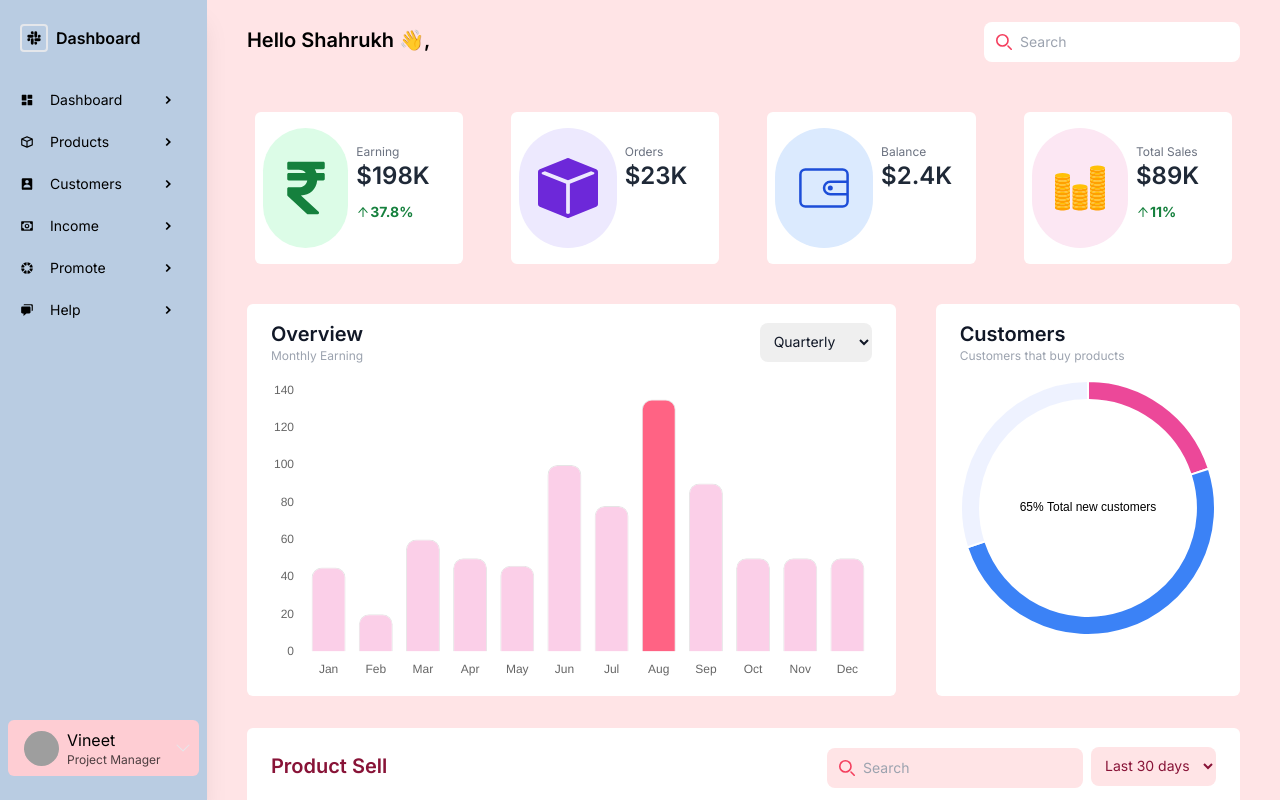
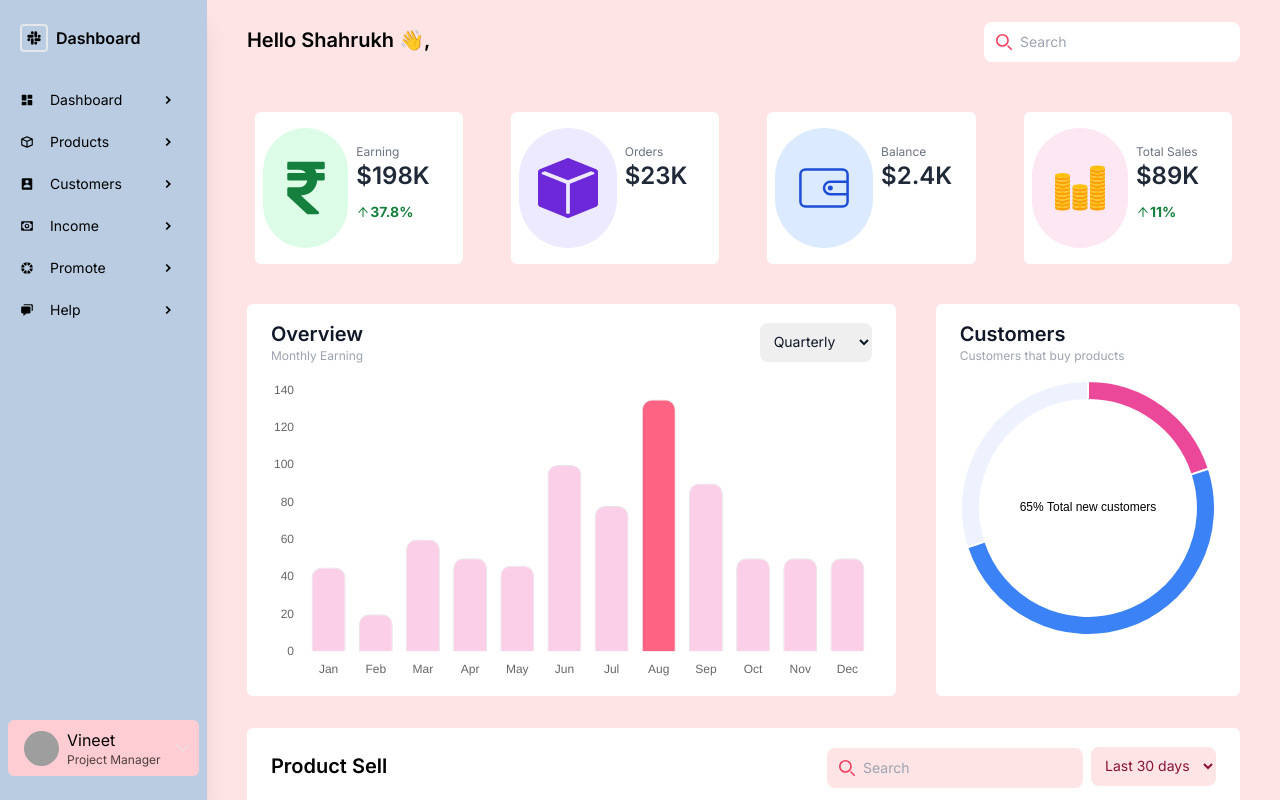
Before and after one commit to Vineet-23/Fitpeo-dashboard, a React (Vite) app: page / in a window 1280 px wide. Built offline with nearby package versions, Linux system fonts and the light colour scheme; grey boxes are pictures that could not be loaded.

Commit message:
Update Table.jsx

```diff
--- a/src/core/components/Table.jsx
+++ b/src/core/components/Table.jsx
@@ -26,7 +26,7 @@ const Table = () => {
   return (
     <div className='mt-8 bg-white rounded-md px-6 py-4'>
       <div className='flex flex-wrap justify-between items-center mb-8'>
-        <h3 className='text-rose-900 text-left text-xl font-semibold'>
+        <h3 className='text-black-900 text-left text-xl font-semibold'>
           Product Sell
         </h3>
         <form className='lg:pl-2'>
@@ -82,7 +82,7 @@ const Table = () => {
       <article>
         <div className='relative overflow-x-auto'>
           <table className='w-full'>
-            <thead className='text-rose-600 text-sm border-b'>
+            <thead className='text-black-600 text-sm border-b'>
               <tr>
                 <th colSpan={2} scope='col' className='font-medium text-left'>
                   Product Name
@@ -102,7 +102,7 @@ const Table = () => {
               {salesData.map((product, index) => (
                 <tr
                   key={index}
-                  className='bg-white dark:bg-rose-800 dark:border-rose-700 text-sm'
+                  className='bg-white dark:bg-black-800 dark:border-black-700 text-sm'
                 >
                   <td className='py-2 w-auto md:w-20'>
                     <img
```
